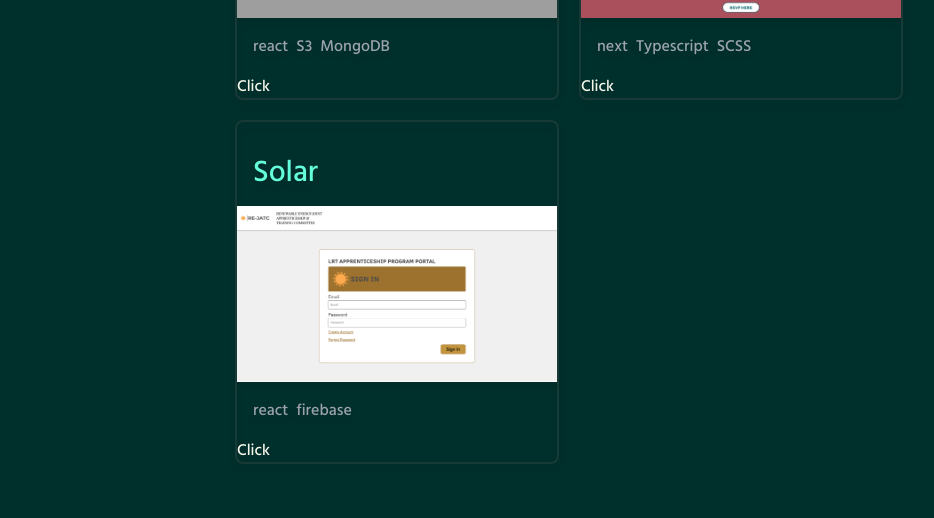
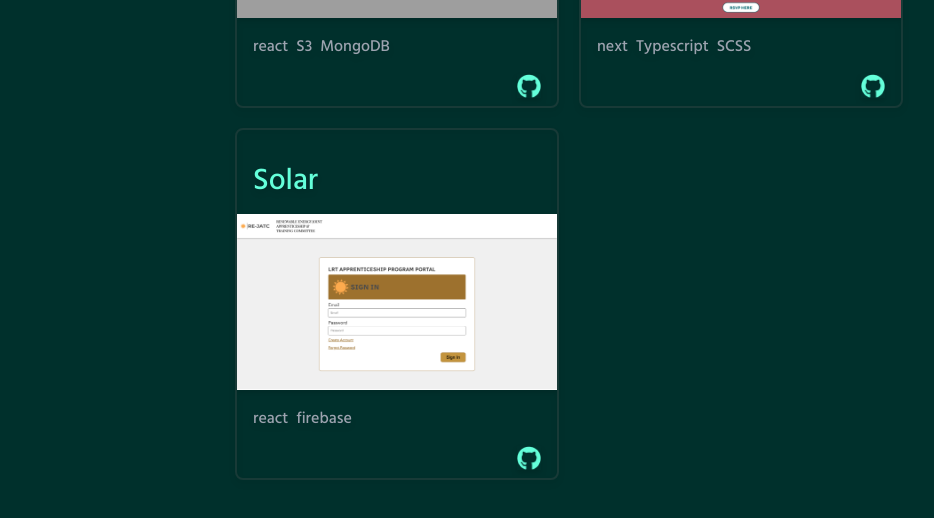
Before and after one commit to calgil/portfolio-tailwind, a Next.js app: page / in a window 1280 px wide. Shown: the part 884-1402 px from the top of the page, without its empty margins (93-1027 px from the left). Built offline with nearby package versions, Linux system fonts and the light colour scheme; grey boxes are pictures that could not be loaded.

Commit message:
finish projects

```diff
--- a/app/components/ProjectCard.tsx
+++ b/app/components/ProjectCard.tsx
@@ -11,9 +11,6 @@ export const ProjectCard = ({ project }: ProjectCardProps) => {
       <a href={project.linkUrl} rel="noopener noreferrer" target="_blank">
         <div className="flex align-middle justify-between px-4 py-4">
           <h4 className="text-3xl text-accent">{project.title}</h4>
-          {/* <div className="relative w-5">
-            <Image src="/link.svg" alt="link" fill />
-          </div> */}
         </div>
         <div className="relative w-80 h-44">
           <Image
@@ -31,9 +28,11 @@ export const ProjectCard = ({ project }: ProjectCardProps) => {
           ))}
         </ul>
       </a>
-      <a href="https://tailwindcss.com/docs/transition-timing-function">
-        Click
-      </a>
+      <div className="mb-2 pr-4 flex justify-end">
+        <a href={project.repoUrl} rel="noopener noreferrer" target="_blank">
+          <Image src="/github.png" alt="github" width={24.21} height={23.61} />
+        </a>
+      </div>
     </div>
   );
 };
--- a/app/components/Projects.tsx
+++ b/app/components/Projects.tsx
@@ -5,6 +5,7 @@ export type ProjectCardType = {
   linkUrl: string;
   imgUrl: string;
   skills: string[];
+  repoUrl: string;
 };
 
 export const Projects = () => {
@@ -14,18 +15,21 @@ export const Projects = () => {
       linkUrl: "https://www.climb-colorado-fourteeners.app/",
       imgUrl: "/14ers.png",
       skills: ["react", "S3", "MongoDB"],
+      repoUrl: "https://github.com/calgil/14ers-app/blob/main/README.md",
     },
     {
       title: "Veterinary Center",
       linkUrl: "https://www.northspringsvrc.com/",
       imgUrl: "/vet.png",
       skills: ["next", "Typescript", "SCSS"],
+      repoUrl: "https://github.com/calgil/vrc/blob/main/README.md",
     },
     {
       title: "Solar",
       linkUrl: "https://solar-project-self.vercel.app/",
       imgUrl: "/solar.png",
       skills: ["react", "firebase"],
+      repoUrl: "https://github.com/calgil/solar-project/blob/main/README.md",
     },
   ];
 
--- a/app/components/Sidebar.tsx
+++ b/app/components/Sidebar.tsx
@@ -32,7 +32,7 @@ export const Sidebar = () => {
           >
             <Image
               src="/gitHub.png"
-              alt="git hub"
+              alt="github"
               width={24.21}
               height={23.61}
             />
```
